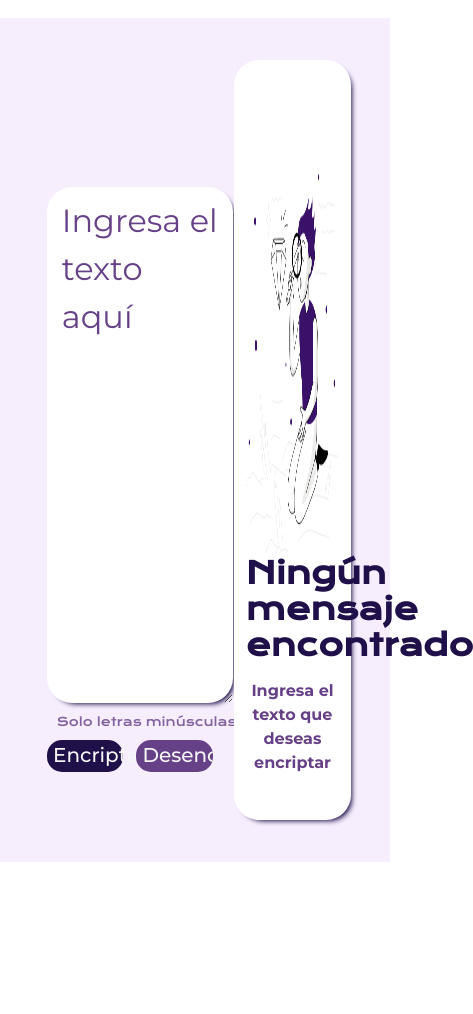
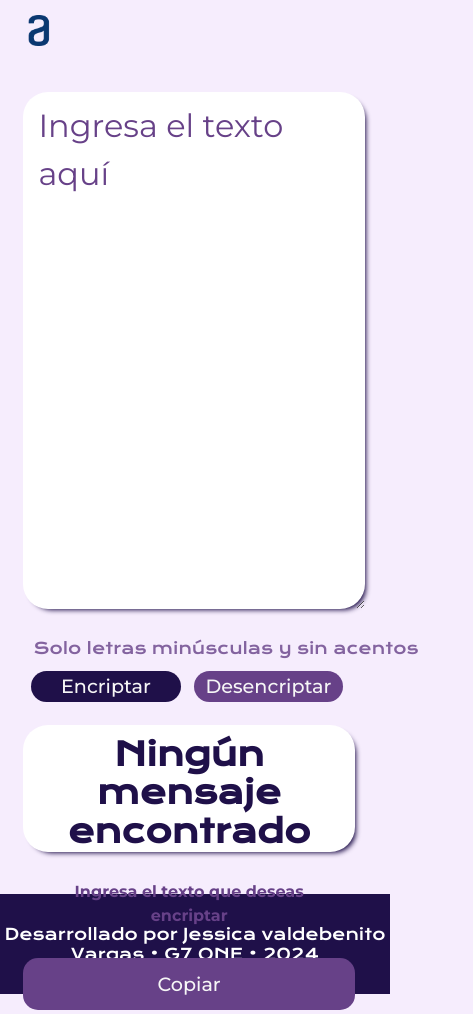
Before and after one commit to Jess0295/challenge-encriptador, a plain HTML site: page index.html in a window 390 px wide. Shown: the whole page, 473 px wide, since content can reach past the window. Before the commit the page ends 862 px from the top, so only its background shows below. Drawn offline with nearby package versions, Linux system fonts and the light colour scheme.

Commit message:
css responsivo, falta arreglar footer

```diff
--- a/Styles/style.css
+++ b/Styles/style.css
@@ -18,6 +18,21 @@
     padding: 0;
 }
 
+body{
+    height: auto;
+    box-sizing: border-box;
+    background-color:var(--color-cuaternario);
+}
+
+.header{
+    padding-top: 15px;
+}
+
+.logo-alura{
+    width: 10%;
+    top: 10%;
+}
+
 .container{
     position: relative;
     width: 100vw;
@@ -36,7 +51,7 @@
     border-radius: 25px;
     font-family: var(--fuente-Montserrat);
     font-weight: 400;
-    font-size: 2rem;
+    font-size: 2em;
     line-height: 150%;
     background: var(--color-fondo-textos);
     box-shadow: 4px 4px 5px -3px var(--color-terciario)
@@ -69,7 +84,7 @@
     font-family: var(--fuente-Krona);
     font-style: normal;
     font-weight: 400;
-    font-size: 12px;
+    font-size: 0.8em;
     line-height: 150%;
     color: var(--color-primario);
     opacity: 0.8;
@@ -101,7 +116,7 @@
     border: none;
     border-radius: 15px;
     font-family: var(--fuente-Montserrat);
-    font-size: 20px;
+    font-size: 1.2em;
     font-weight: 500;
     line-height: 19px;
     text-align: center;
@@ -120,7 +135,7 @@
     border: none;
     border-radius: 15px;
     font-family: var(--fuente-Montserrat);
-    font-size: 20px;
+    font-size: 1.2em;
     font-weight: 500;
     line-height: 19px;
     text-align: center;
@@ -156,7 +171,7 @@
     align-items: center;
     justify-content: center;
     padding: 1%;
-    gap: 16px;
+    gap: 30px;
     position: absolute;
     width: 100%;
     top: 65%;
@@ -164,10 +179,10 @@
 }
 
 .imagen-muneco{
+
     position: absolute;
     width: 80%;
-    height: 50%;
-    top: 15%;
+    top: 10%;
 }
 
 .mensaje-encriptado h2{
@@ -175,7 +190,7 @@
     font-family: var(--fuente-Krona);
     font-style: normal;
     font-weight: 600;
-    font-size: 30px;
+    font-size: 2em;
     line-height: 120%;
     text-align: center;
     color: var(--color-terciario);
@@ -186,10 +201,117 @@
     font-family: var(--fuente-Montserrat);
     font-style: normal;
     font-weight: 700;
-    font-size: 16px;
+    font-size: 1em;
     line-height: 150%;
     text-align: center;
     color: var(--color-primario);
 }
 
-@media
+.boton-copiar{
+    width: 80%;
+    padding: 5%;
+    position:relative;
+    box-sizing: border-box;
+    display: flex;
+    flex-direction: row;
+    align-items: flex-start;
+    justify-content: center;
+    background: var(--color-primario);
+    border: none;
+    border-radius: 15px;
+    font-family: var(--fuente-Montserrat);
+    font-size: 1.2em;
+    font-weight: 500;
+    line-height: 19px;
+    text-align: center;
+    color: var(--color-secundario);
+}
+
+.boton-copiar:hover{
+    font-family: var(--fuente-Montserrat);
+    background-color: var(--color-boton-hover);
+}
+
+
+.footer{
+    display: flex;
+    justify-content:center;
+    text-align: center;
+    padding-top: 30px;
+    padding-bottom: 30px;
+    background: var(--color-terciario);
+    font-family: var(--fuente-Krona);
+    font-size: 1em;
+    color: var(--color-fondo-textos);
+}
+
+@media (max-width: 57.5em) {
+
+    .logo-alura{
+        width: 20%;
+        top: 10%;
+    }
+    .container{
+        display: flex;
+        flex-direction: row;
+        align-items: center;
+        justify-items: center;
+    }
+
+    .encriptar{
+        width: 100%;
+        left: 6%;
+    }
+
+    .texto{
+        width: 80%;
+        height: 60%;
+        left: 6%;
+        top: 5%;
+    }
+
+    .terminos{
+        width: 80&;
+        left: 6%;
+        top: 67%;
+    }
+
+    .terminos p{
+        font-size: 16px;
+    }
+
+    .botones{
+        width: 80%;
+        left: 8%;
+        top: 70%;
+        justify-content:space-between;
+    }
+
+    .boton-encriptar, .boton-desencriptar{
+        width: 49%;
+        border-radius: 16px;
+    }
+
+    .encriptado{
+        width: 85%;
+        height: 15%;
+        left: 6%;
+        top: 80%;
+    }
+
+    .mensaje-encriptado{
+        width: 100%;
+        top: 5%;
+    }
+
+    .boton-copiar{
+        width: 100%;
+        height: 15%;
+    }
+
+    .encriptado img{
+        top: 0;
+        display: none;
+        visibility: hidden;
+    }
+}
--- a/index.html
+++ b/index.html
@@ -6,9 +6,9 @@
     <title>Encriptador</title>
     <link rel="stylesheet" href="./Styles/style.css">
 </head>
-<body>
-    <header>
-        <img class="./Assets/Frame 6 blanco.png">
+<body class="body">
+    <header class="header">
+        <img class="logo-alura" src="/Assets/Frame 6.png">
     </header>
     <main>
         <div class="container">
@@ -41,6 +41,9 @@
                 <div class="mensaje-encriptado" id="mensaje-encriptado">
                     <h2 id="titulo-mensaje">Ningún mensaje encontrado</h2>
                     <p id="parrafo">Ingresa el texto que deseas encriptar</p>
+                    <button class="boton-copiar" type="button" onclick="copiar()">
+                        Copiar
+                    </button>
                     <!--<textarea
                     class="mensaje"
                     name="mensaje"
@@ -53,8 +56,8 @@
         </div>
     </main>
     </main>
-    <footer>
-
+    <footer class="footer">
+        <p>Desarrollado por Jessica valdebenito Vargas • G7 ONE • 2024</p>
     </footer>
 </body>
 </html>
```
